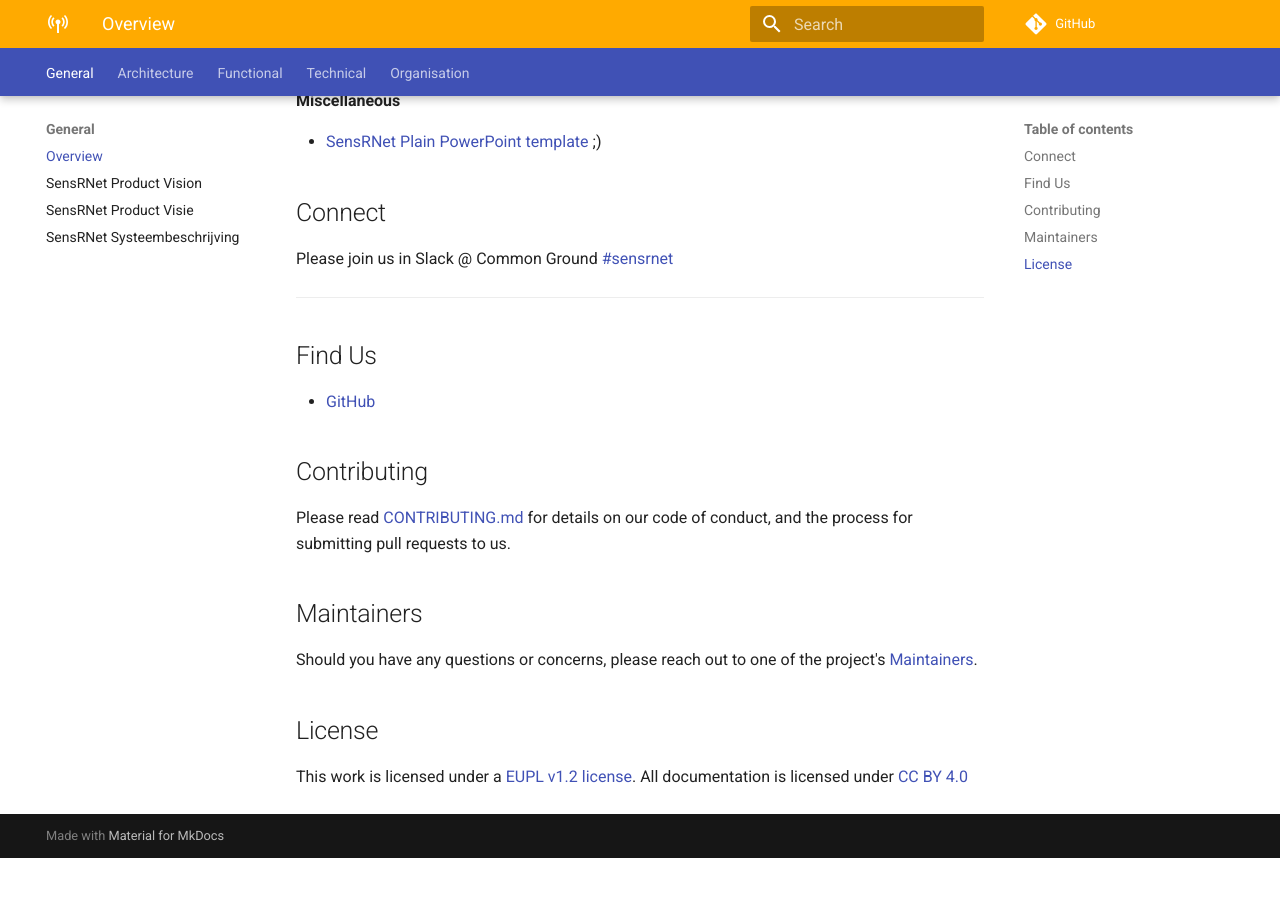
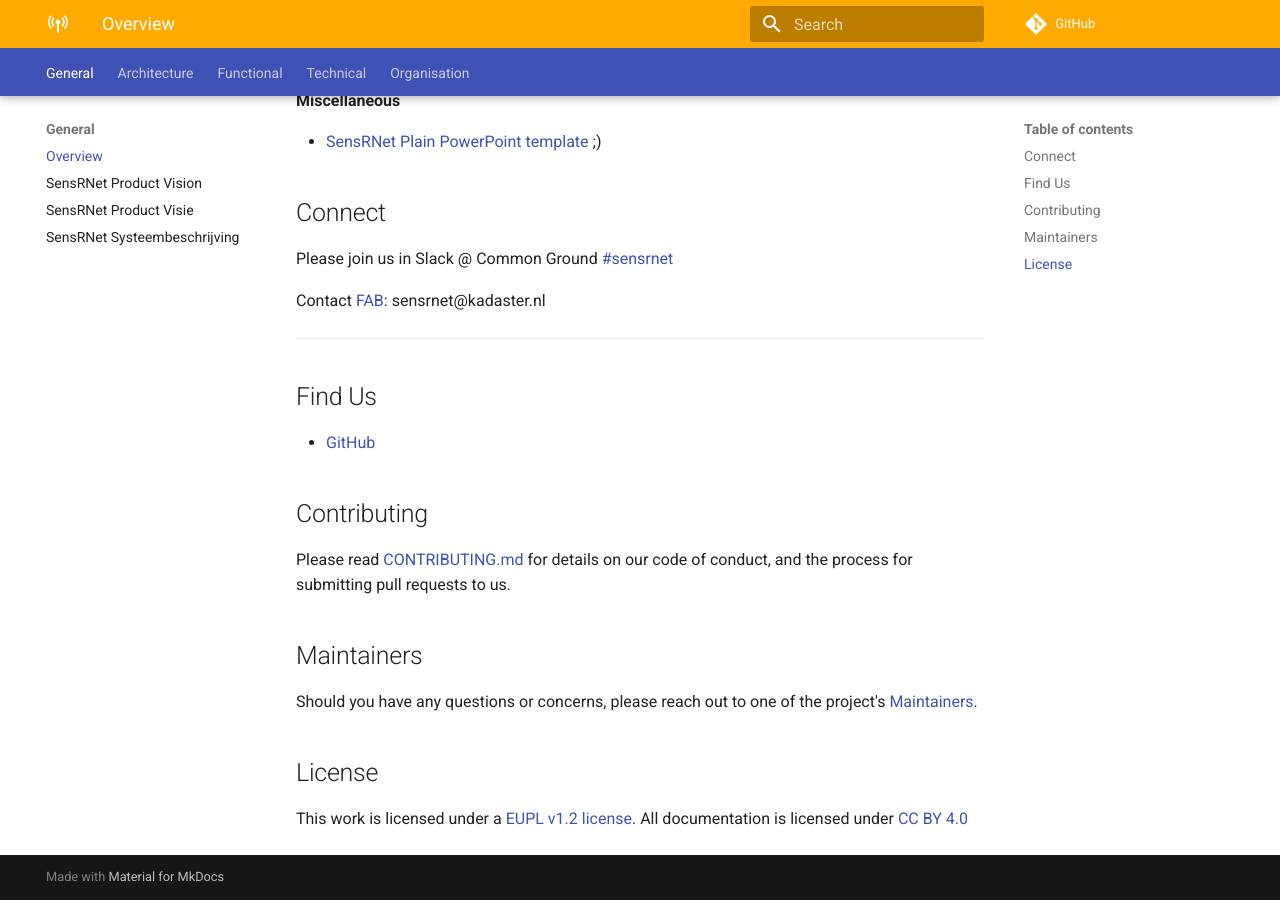
Before and after one commit to kadaster-labs/sensrnet-home, an MkDocs documentation site: the page built from docs/README.md, in a window 1280 px wide and 900 px high, scrolled down 1542 px. Built offline with MkDocs 1.6.1 and Material for MkDocs 9.7.7, drawn with Linux system fonts in a browser that asks for light colours; comment, search, counter and statistics services are not loaded; before the commit the page ends 2400 px from its top, so only the background shows below that.

Commit message:
added sensrnet email

```diff
--- a/docs/README.md
+++ b/docs/README.md
@@ -53,6 +53,8 @@
 
 Please join us in Slack @ Common Ground [#sensrnet](https://samenorganiseren.slack.com/archives/C020BGH5N0J)
 
+Contact [FAB](FAB.md): sensrnet@kadaster.nl
+
 ---
 
 ## Find Us
```
